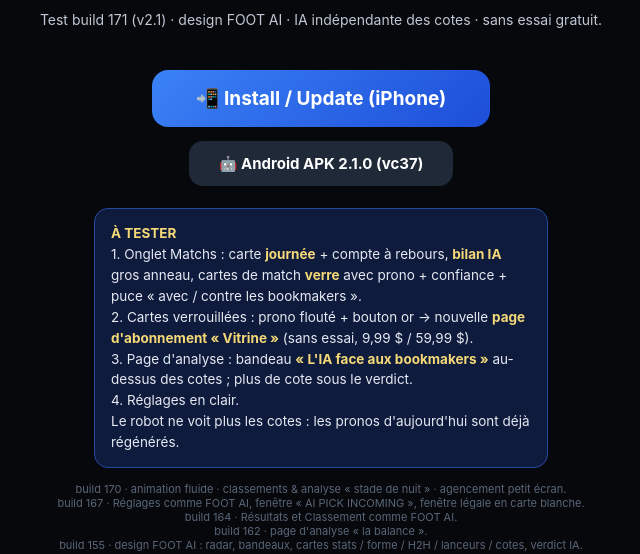
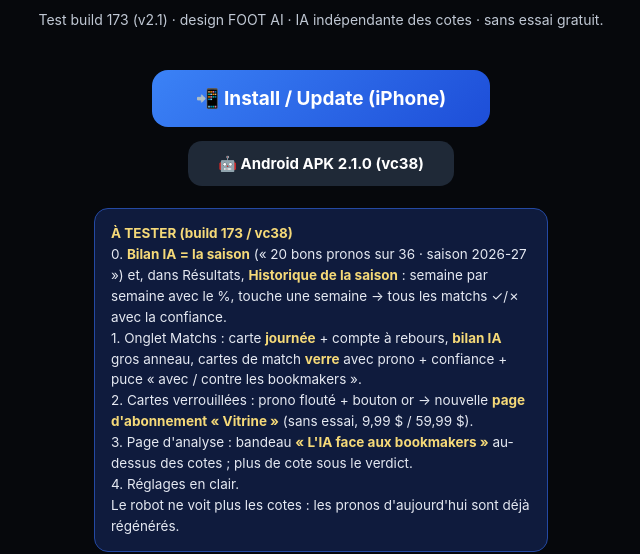
Before and after one commit to wayheme69/usasportai-install, a plain HTML site: page index.html in a window 1280 px wide. Shown: the part 250-804 px from the top of the page, without its empty margins (319-959 px from the left). Drawn offline with Linux system fonts and the light colour scheme.

Commit message:
index build 173

```diff
--- a/index.html
+++ b/index.html
@@ -4,15 +4,15 @@
 </head><body>
 <img class="logo" src="icon.png">
 <h1>USA Sports AI</h1>
-<p class="tag">Test build 171 (v2.1) · design FOOT AI · IA indépendante des cotes · sans essai gratuit.</p>
-<a class="btn" href="itms-services://?action=download-manifest&url=https://wayheme69.github.io/usasportai-install/manifest-b171.plist">📲 Install / Update (iPhone)</a><br>
-<a class="btn2" href="https://github.com/wayheme69/usasportai-apk/releases/latest/download/usasportai-latest.apk">🤖 Android APK 2.1.0 (vc37)</a>
-<div class="new"><b>À TESTER</b><br>
+<p class="tag">Test build 173 (v2.1) · design FOOT AI · IA indépendante des cotes · sans essai gratuit.</p>
+<a class="btn" href="itms-services://?action=download-manifest&url=https://wayheme69.github.io/usasportai-install/manifest-b173.plist">📲 Install / Update (iPhone)</a><br>
+<a class="btn2" href="https://github.com/wayheme69/usasportai-apk/releases/latest/download/usasportai-latest.apk">🤖 Android APK 2.1.0 (vc38)</a>
+<div class="new"><b>À TESTER (build 173 / vc38)</b><br>0. <b>Bilan IA = la saison</b> (« 20 bons pronos sur 36 · saison 2026-27 ») et, dans Résultats, <b>Historique de la saison</b> : semaine par semaine avec le %, touche une semaine → tous les matchs ✓/✗ avec la confiance.<br>
 1. Onglet Matchs : carte <b>journée</b> + compte à rebours, <b>bilan IA</b> gros anneau, cartes de match <b>verre</b> avec prono + confiance + puce « avec / contre les bookmakers ».<br>
 2. Cartes verrouillées : prono flouté + bouton or → nouvelle <b>page d'abonnement « Vitrine »</b> (sans essai, 9,99 $ / 59,99 $).<br>
 3. Page d'analyse : bandeau <b>« L'IA face aux bookmakers »</b> au-dessus des cotes ; plus de cote sous le verdict.<br>
 4. Réglages en clair.<br>
 Le robot ne voit plus les cotes : les pronos d'aujourd'hui sont déjà régénérés.</div>
-<p class="v">build 170 · animation fluide · classements &amp; analyse « stade de nuit » · agencement petit écran.<br>build 167 · Réglages comme FOOT AI, fenêtre « AI PICK INCOMING », fenêtre légale en carte blanche.<br>build 164 · Résultats et Classement comme FOOT AI.<br>build 162 · page d'analyse « la balance ».<br>build 155 · design FOOT AI : radar, bandeaux, cartes stats / forme / H2H / lanceurs / cotes, verdict IA.</p>
+<p class="v">build 171 · design FOOT AI, IA sans les cotes, paywall sans essai.<br>build 170 · animation fluide · classements &amp; analyse « stade de nuit » · agencement petit écran.<br>build 167 · Réglages comme FOOT AI, fenêtre « AI PICK INCOMING », fenêtre légale en carte blanche.<br>build 164 · Résultats et Classement comme FOOT AI.<br>build 162 · page d'analyse « la balance ».<br>build 155 · design FOOT AI : radar, bandeaux, cartes stats / forme / H2H / lanceurs / cotes, verdict IA.</p>
 <p class="sub">In <b>Safari</b>: pull down to refresh this page first, then tap Install.<br>If asked: Settings → General → VPN &amp; Device Management → trust the developer.<br>🔒 Locked to your device only.</p>
 </body></html>
```
